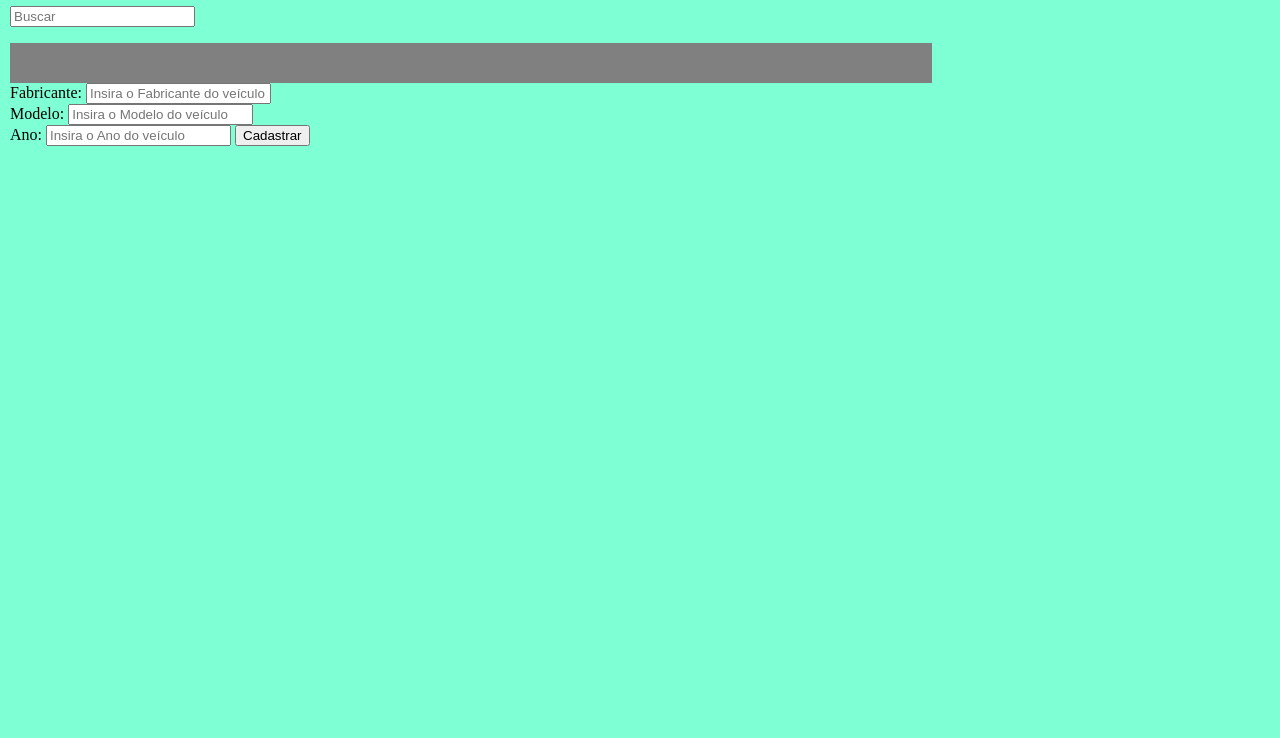
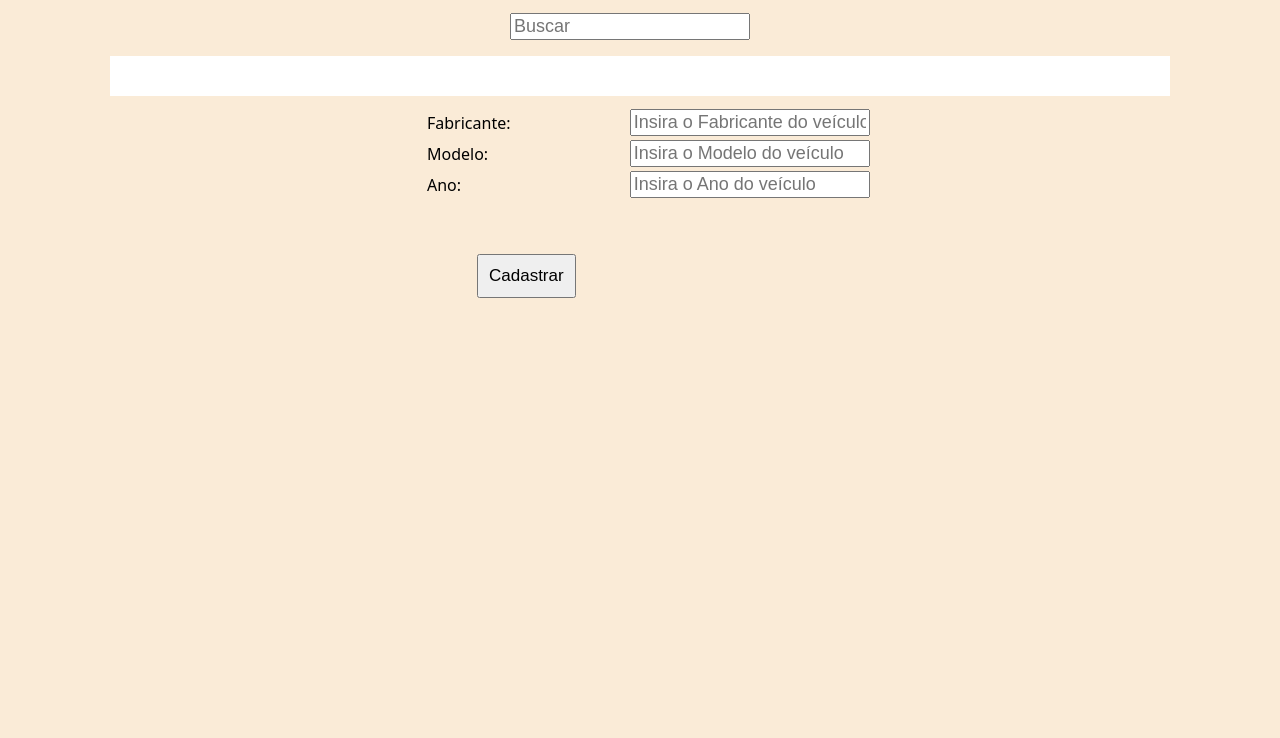
Before and after one commit to ufra-lca/curso-javascript, a website built with webpack: page DOM/public/index.html in a window 1280 px wide. Shown: the part 62-800 px from the top of the page. Built offline with nearby package versions, Linux system fonts and the light colour scheme.

Commit message:
Alteração no html e CSS

```diff
--- a/DOM/public/index.html
+++ b/DOM/public/index.html
@@ -1,11 +1,10 @@
-<html>
+<html lang="pt-BR">
 
 <head>
+    <title>Cars, The App</title>
     <meta charset="UTF-8">
-
-    <title>Cars, The App</title>
-
     <link href="../src/main.css" rel="stylesheet" type="text/css">
+    <link href="https://fonts.googleapis.com/css?family=Press+Start+2P" rel="stylesheet">
 </head>
 
 <body>
@@ -20,18 +19,29 @@
         <ul id="lista-carro"></ul>
 
         <form id="add-form">
-            Fabricante:
-            <input type="text" placeholder="Insira o Fabricante do veículo" id="fabricante">
-            <br>
 
-            Modelo:
-            <input type="text" placeholder="Insira o Modelo do veículo" id="modelo">
-            <br>
+            <table>
+                <tr>
+                   <td>Fabricante:</td>
+                   <td><input type="text" placeholder="Insira o Fabricante do veículo" id="fabricante"></td>
+                </tr>
 
-            Ano:
-            <input type="text" placeholder="Insira o Ano do veículo" id="ano">
+                <tr>
+                   <td>Modelo:</td>
+                   <td><input type="text" placeholder="Insira o Modelo do veículo" id="modelo"></td>
+                </tr>
 
-            <button type="submit">Cadastrar</button>
+                <tr>
+                   <td>Ano:</td>
+                   <td><input type="text" placeholder="Insira o Ano do veículo" id="ano"></td>
+                </tr>
+
+                <tr >
+                <tr >
+                   <td><button type="submit" id="btt">Cadastrar</button></td>
+                </tr>
+
+            </table>
         </form>
 
 
@@ -41,6 +51,4 @@
 
     <script src="./bundle.js"></script>
 
-</body>
-
-</html>
+</body></html>
--- a/DOM/src/main.css
+++ b/DOM/src/main.css
@@ -1,23 +1,56 @@
 body {
-    max-width: 1300px;
+    max-width: auto;
     margin: auto;
-    background: white;
+    padding: 100px;
+    padding-top: 0px;
+    background-color: antiquewhite;
+
+}
+
+#App {
+    text-align: center;
+    font-family: 'Noto Sans', sans-serif;
+}
+
+#add-form {
+    text-align: center;
+    font-size: 20px
+}
+
+table {
+    margin-left: 30%;
+}
+
+input {
+    margin-right: 20px;
+    font-size: 18px;
+}
+
+#trbtt {
+
+}
+
+#btt {
+    margin: 50px;
     padding: 10px;
-    background-color: aquamarine;
+    font-size: 17px;
+}
 
+h1 {
+    font-family: 'Press Start 2P', cursive;
+    font-size: 45px;
 }
 
 ul {
     list-style-type: none;
-    margin: 0;
+    margin: 10px;
     padding: 20px;
     font-family: sans-serif;
-    background-color: grey;
-    width: 70%;
+    background-color: white;
+    width: auto;
 
 }
 
 li {
-    background: red;
-
+    background: black;
 }
```
